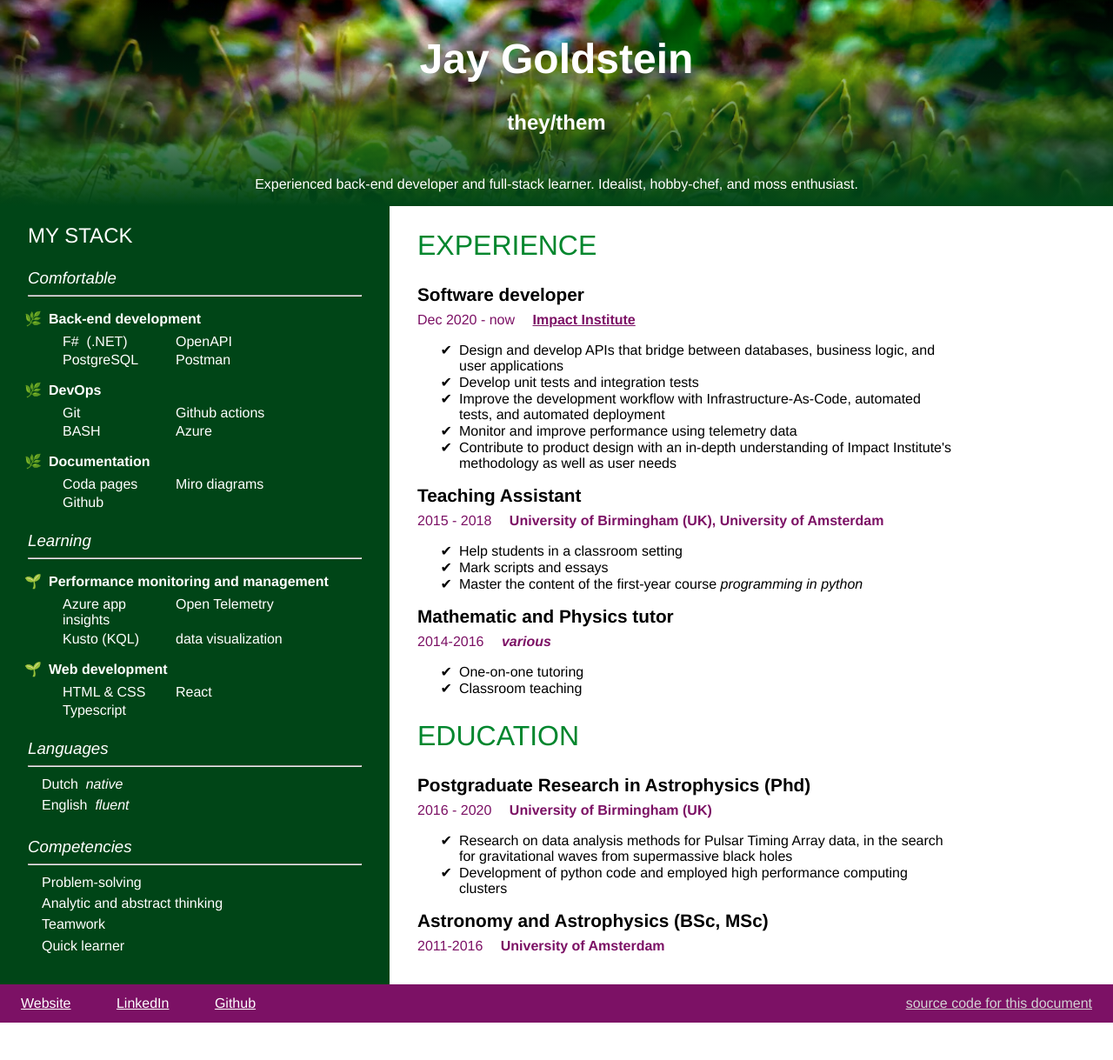
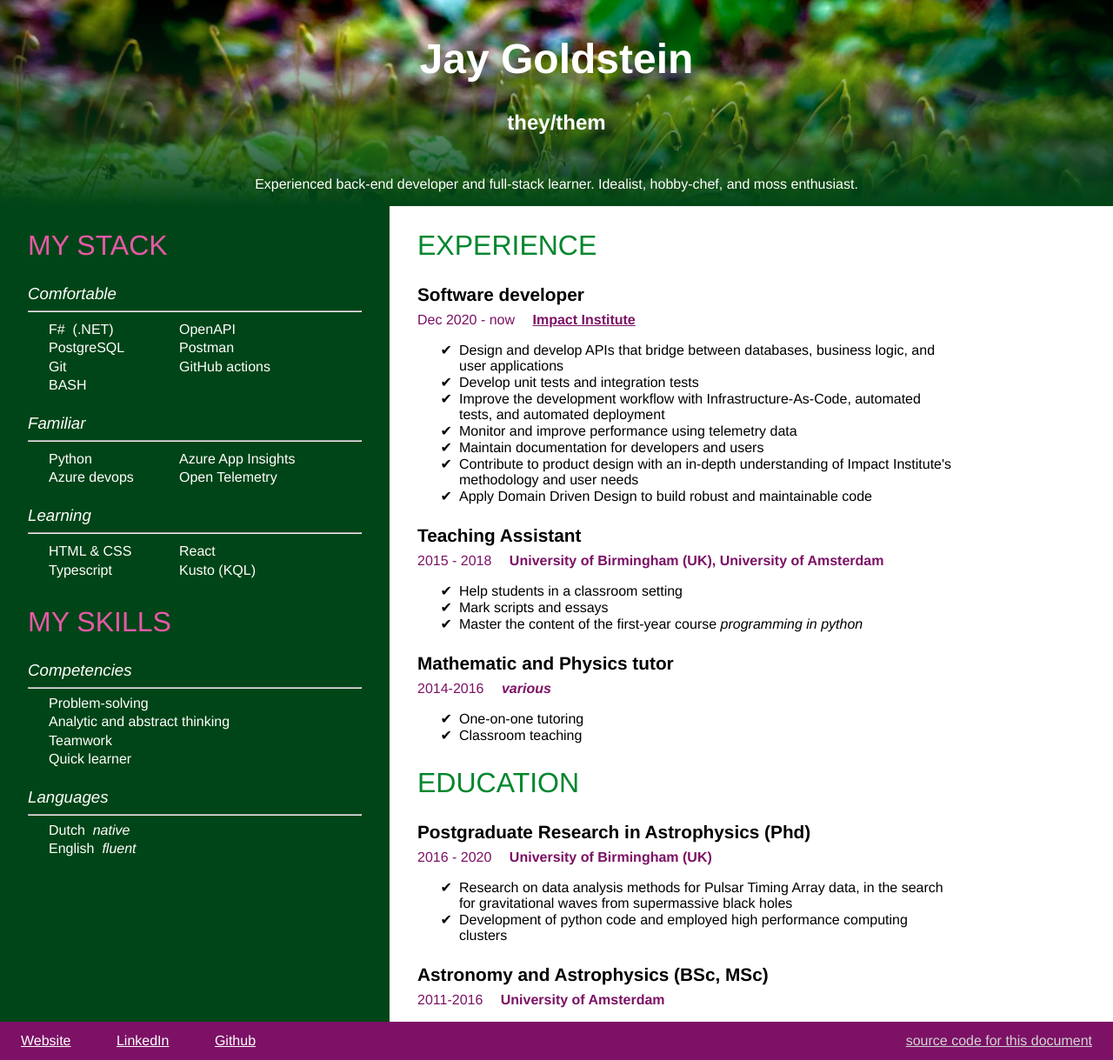
Before and after one commit to JayWearsSocks/jay-cv, a plain HTML site: page index.html in a window 1280 px wide. Shown: the whole page at 87% size. Before the commit the page ends 1176 px from the top, so only its background shows below. Drawn offline with Linux system fonts and the light colour scheme.

Commit message:
add "familiar" section and simplify stack items

```diff
--- a/index.html
+++ b/index.html
@@ -17,77 +17,59 @@
 
     <div id="middle">
         <aside>
+            <section class="my-stack">
                 <h2>My Stack</h2>
 
                 <h3>Comfortable</h3>
                 <hr>
-            <ul class="skills">
-                <li>
-                    <h4>Back-end development</h4>
                 <ul class="stack-items">
                     <li>F# &nbsp;(.NET)</li>
                     <li>OpenAPI</li>
                     <li>PostgreSQL</li>
                     <li>Postman</li>
+                    <li>Git</li>
+                    <li>GitHub actions</li>
+                    <li>BASH</li>
                 </ul>
-                </li>
-                <li>
-                    <h4>DevOps</h4>
+
+                <h3>Familiar</h3>
+                <hr>
                 <ul class="stack-items">
-                        <li>Git</li>
-                        <li>Github actions</li>
-                        <li>BASH</li>
-                        <li>Azure</li>
-                    </ul>
-                </li>
-                <li>
-                    <h4>Documentation</h4>
-                    <ul class="stack-items">
-                        <li>Coda pages</li>
-                        <li>Miro diagrams</li>
-                        <li>Github</li>
-                    </ul>
-                </li>
+                    <li>Python</li>
+                    <li>Azure App Insights</li>
+                    <li>Azure devops</li>
+                    <li>Open Telemetry</li>
                 </ul>
 
                 <h3>Learning</h3>
                 <hr>
-            <ul class="learning">
-                <li>
-                    <h4>Performance monitoring and management</h4>
-                    <ul class="stack-items">
-                        <li>Azure app insights</li>
-                        <li>Open Telemetry</li>
-                        <li>Kusto (KQL)</li>
-                        <li>data visualization</li>
-                    </ul>
-                </li>
-                <li>
-                    <h4>Web development</h4>
                 <ul class="stack-items">
                     <li>HTML & CSS</li>
                     <li>React</li>
                     <li>Typescript</li>
+                    <li>Kusto (KQL)</li>
                 </ul>
-                </li>
-            </ul>
+            </section>
 
-
-            <h3>Languages</h3>
-            <hr>
-            <ul class="other-items">
-                <li>Dutch &nbsp;<em>native</em></li>
-                <li>English &nbsp;<em>fluent</em></li>
-            </ul>
+            <section class="skills">
+                <h2>My Skills</h2>
 
                 <h3>Competencies</h3>
                 <hr>
-            <ul class="other-items">
+                <ul class="skill-items">
                     <li>Problem-solving</li>
                     <li>Analytic and abstract thinking</li>
                     <li>Teamwork</li>
                     <li>Quick learner</li>
+                </ul>
 
+                <h3>Languages</h3>
+                <hr>
+                <ul class="skill-items">
+                    <li>Dutch &nbsp;<em>native</em></li>
+                    <li>English &nbsp;<em>fluent</em></li>
+                </ul>
+            </section>
         </aside>
 
         <main>
@@ -114,7 +96,9 @@
                         <li>Develop unit tests and integration tests</li>
                         <li>Improve the development workflow with Infrastructure-As-Code, automated tests, and automated deployment</li>
                         <li>Monitor and improve performance using telemetry data</li>
-                        <li>Contribute to product design with an in-depth understanding of Impact Institute's methodology as well as user needs</li>
+                        <li>Maintain documentation for developers and users</li>
+                        <li>Contribute to product design with an in-depth understanding of Impact Institute's methodology and user needs</li>
+                        <li>Apply Domain Driven Design to build robust and maintainable code</li>
                     </ul>
                 </article>
 
--- a/resources/styles.css
+++ b/resources/styles.css
@@ -52,12 +52,17 @@ aside {
     color: white;
 }
 
+aside section {
+    margin-bottom: 2rem;
+}
+
 aside hr {
     color: var(--lightLeaf);
 }
 
-aside h2 {
-    font-size: 1.5rem;
+aside section h2 {
+    color: var(--lightLeaf);
+    font-size: 2rem;
     font-weight: lighter;
     text-transform: uppercase;
 }
@@ -80,37 +85,22 @@ aside ul {
     padding: 0;
 }
 
+aside ul.stack-items {
+    display: grid;
+    grid-template-columns: minmax(auto, 150px) auto;
+}
+
 aside li {
     list-style-type: none;
-    padding: 0 0.5rem;
+    margin: 0.2rem 0.5rem 0 0.5rem;
 }
 
-ul.stack-items {
-  display: grid;
-  grid-template-columns: minmax(auto, 130px) auto;
-}
-
-ul.stack-items li {
-    margin: 0.2rem 1.0rem 0 0;
-    padding: 0;
-}
-
-ul.other-items li {
-    padding: 0.2rem 0;
-}
-
-ul.skills li::marker {
+/* ul li::marker {
+    content: "🌸";
     content: "🌿";
-    /* content: "🪴"; */
-}
-
-ul.learning li::marker {
+    content: "🪴";
     content: "🌱";
-}
-
-ul.stack-items li::marker {
-    content: none;
-}
+} */
 
 main {
     display: inline-block;
@@ -146,7 +136,7 @@ a.stack {
     font-weight: bolder;
 }
 
-section h2 {
+main section h2 {
     color: var(--lightMoss);
     font-size: 2rem;
     font-weight: lighter;
@@ -157,7 +147,7 @@ article h3 {
     color: black;
     font-weight: bolder;
     font-size: 1.3rem;
-    margin: 1.0rem 0 0.5rem;
+    margin: 1.5rem 0 0.5rem;
 }
 
 article h4 {
```
Lines whose indentation alone changed are shown as unchanged.
